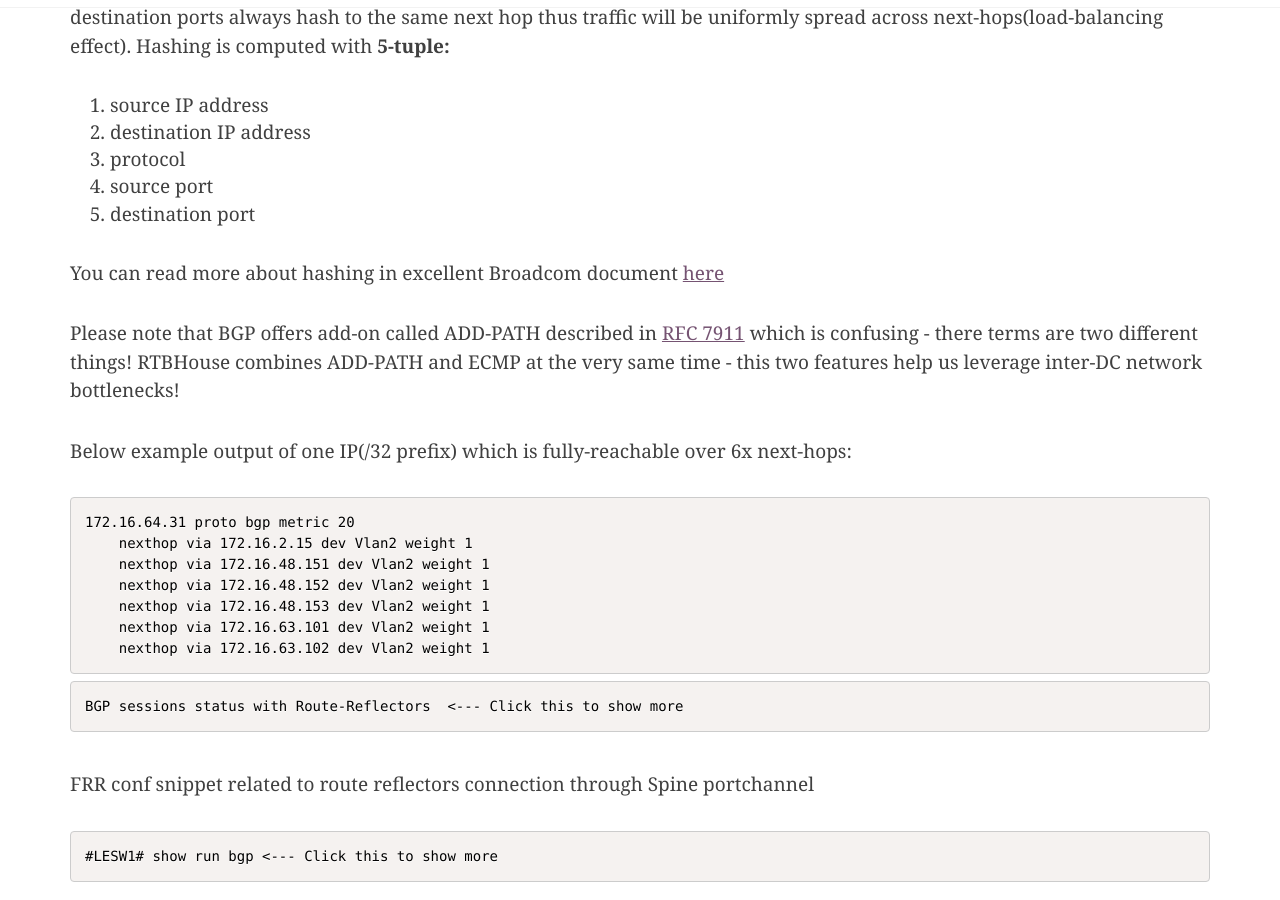
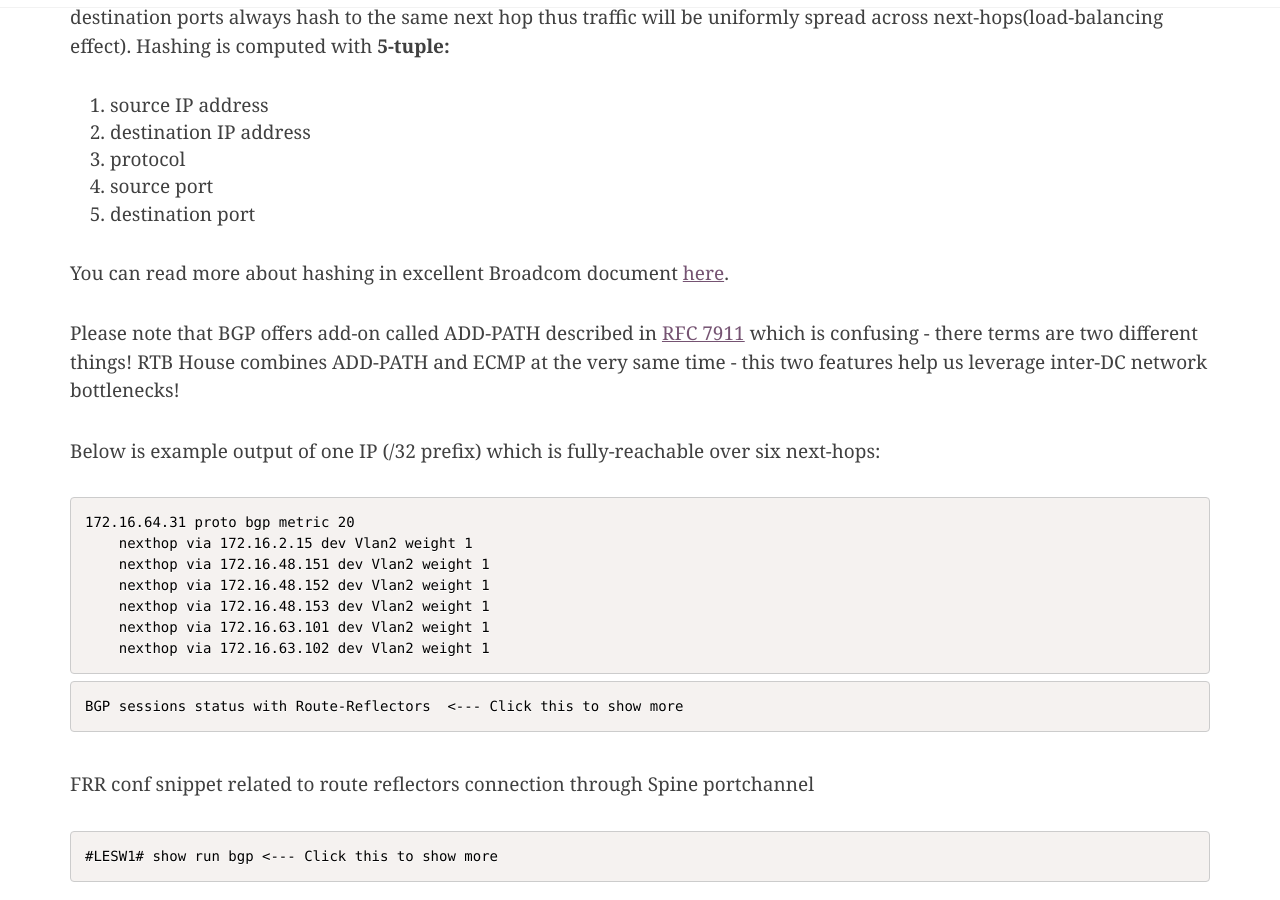
Before and after one commit to RTBHOUSE/techblog, a Jekyll site: the page built from _posts/2021-11-26-L2-EVPN-to-L3-concept-part3.markdown, in a window 1280 px wide and 900 px high, scrolled down 8347 px. Built offline with Jekyll 4.4.1, drawn with Linux system fonts in a browser that asks for light colours; nearby versions of some CDN libraries; comment, search, counter and statistics services are not loaded.

Commit message:
Update 2021-11-26-L2-EVPN-to-L3-concept-part3.markdown

````diff
--- a/_posts/2021-11-26-L2-EVPN-to-L3-concept-part3.markdown
+++ b/_posts/2021-11-26-L2-EVPN-to-L3-concept-part3.markdown
@@ -601,12 +601,12 @@ Hashing is computed with **5-tuple:**
 4. source port
 5. destination port
 
-You can read more about hashing in excellent Broadcom document [here](https://docs.broadcom.com/doc/12358326)
+You can read more about hashing in excellent Broadcom document [here](https://docs.broadcom.com/doc/12358326).
 
 Please note that BGP offers add-on called ADD-PATH described in [RFC 7911](https://datatracker.ietf.org/doc/html/rfc7911) which is confusing - there terms are two different things!
-RTBHouse combines ADD-PATH and ECMP at the very same time - this two features help us leverage inter-DC network bottlenecks!
+RTB House combines ADD-PATH and ECMP at the very same time - this two features help us leverage inter-DC network bottlenecks!
 
-Below example output of one IP(/32 prefix) which is fully-reachable over 6x next-hops:
+Below is example output of one IP (/32 prefix) which is fully-reachable over six next-hops:
 
 ```
 172.16.64.31 proto bgp metric 20
````
